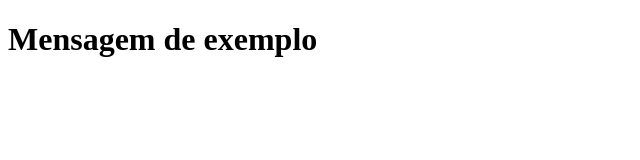
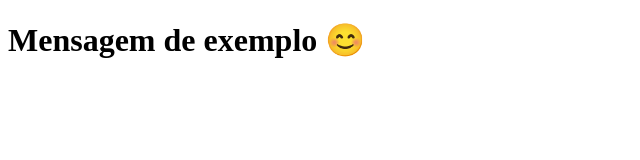
Before and after one commit to LevyPy/clone-tabnews, a Next.js app: page / in a window 1280 px wide. Shown: the top 160 px of the page, without its empty margins (0-640 px from the left). Built offline with nearby package versions, Linux system fonts and the light colour scheme.

Commit message:
modifica a frase

```diff
--- a/pages/index.js
+++ b/pages/index.js
@@ -1,5 +1,5 @@
 function Home() {
-    return <h1>Mensagem de exemplo</h1>
+    return <h1>Mensagem de exemplo 😊</h1>
 }
 
 export default Home;
```
